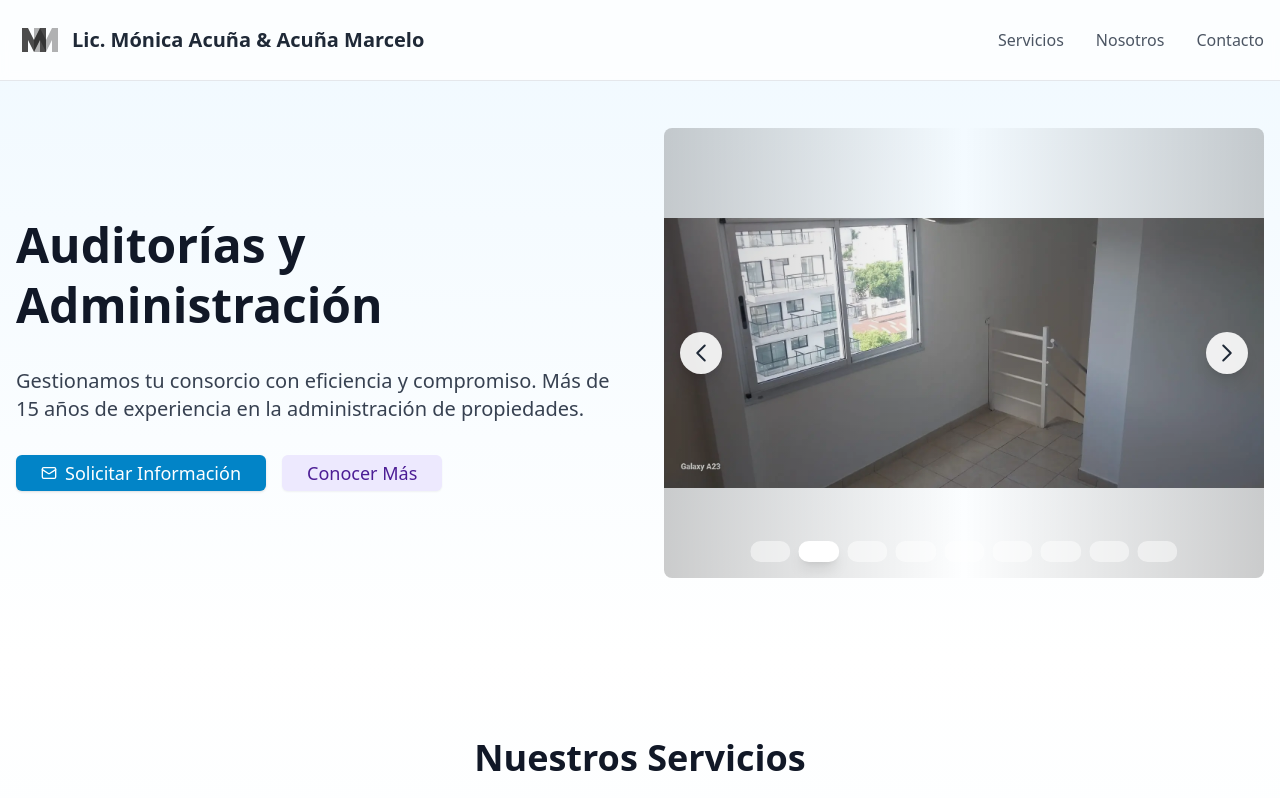
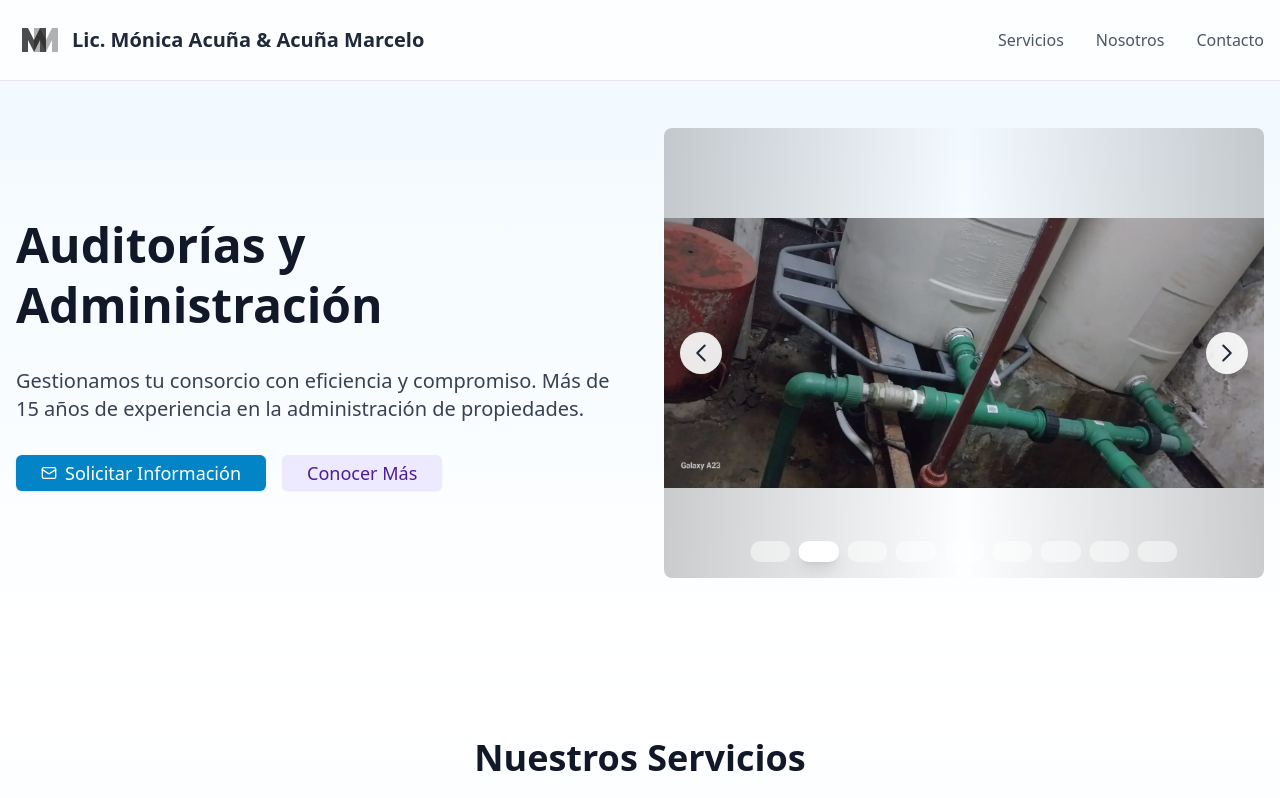
Before and after one commit to mendezgd/MM, a React (Vite) app: page / in a window 1280 px wide. Shown: the top 798 px of the page. Built offline with nearby package versions, Linux system fonts and the light colour scheme.

Commit message:
carousel2

```diff
--- a/src/components/hero.tsx
+++ b/src/components/hero.tsx
@@ -5,8 +5,8 @@ import { Carousel } from "./carousel";
 
 export function Hero() {
   const heroImages = [
+    "/2.webp",
     "/1.webp",
-    "/2.webp",
     "/3.webp",
     "/4.webp",
     "/5.webp",
```
